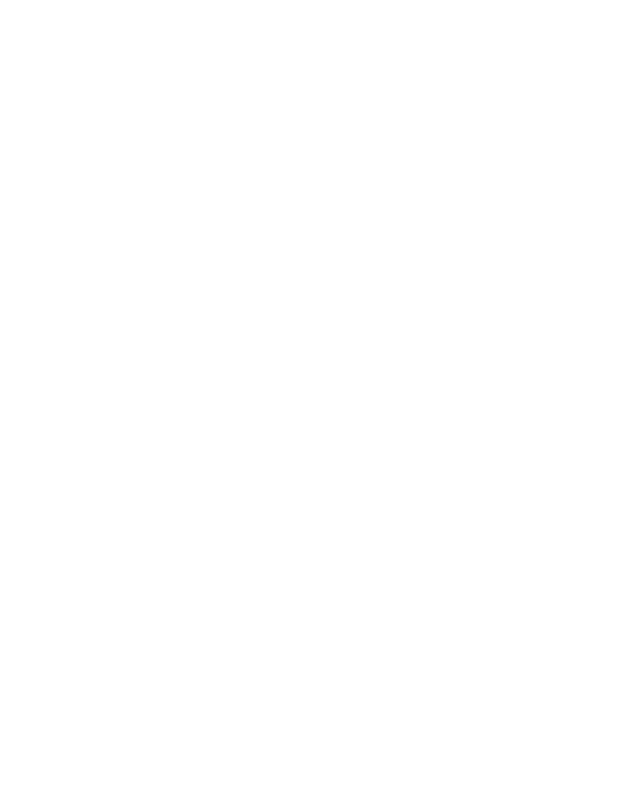
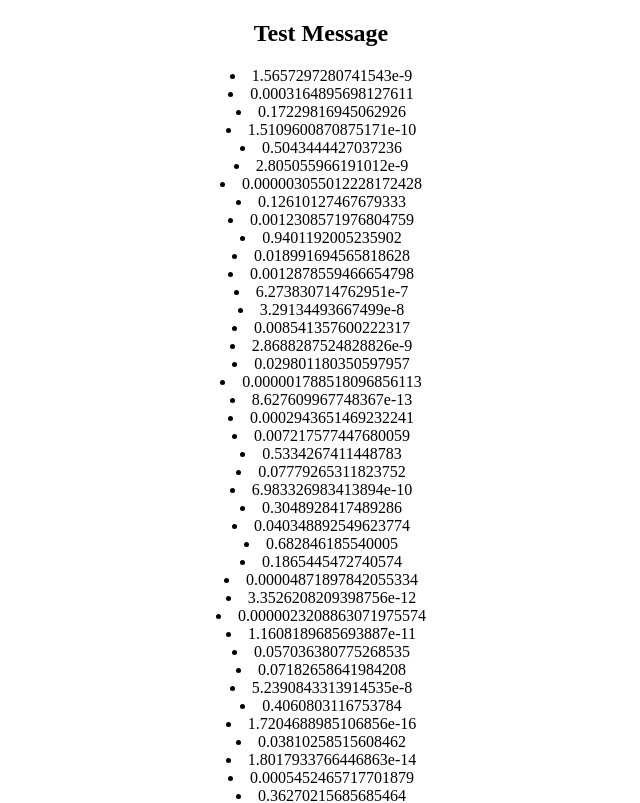
Before and after one commit to DilfaThayyil/ReactLearnings, a React (Vite) app: page / in a window 1280 px wide. Shown: the top 803 px of the page, without its empty margins (319-959 px from the left). Built offline with nearby package versions, Linux system fonts and the light colour scheme.

Commit message:
slight changes

```diff
--- a/src/App.jsx
+++ b/src/App.jsx
@@ -1,19 +1,11 @@
 import React,{useCallback, useEffect, useMemo, useState} from "react";
-import axios from 'axios'
-import Counter from "./Counter";
-import fetchUser from "./useEffect";
-import Child from "./Child";
-import Parent from "./Parent";
-import Memo from "./Memo";
-import UseContextParent from "./useContextParent";
-import Counterr from "./useCallback";
-import ReducerFunction from "./useReducer";
-import useLE from "./useLayoutEffect";
+
+import UseLe from "./useLayoutEffect";
 
 function App(){
   return (
   <>
-    <useLE/>
+    <UseLe/>
   </>
   )
 
--- a/src/useLayoutEffect.jsx
+++ b/src/useLayoutEffect.jsx
@@ -1,7 +1,8 @@
 import { useLayoutEffect } from "react"
+import { useEffect } from "react"
 
 
-function useLE(){
+function UseLe(){
     useEffect(()=>{
         console.log("Message from useEffect")
     },[])
@@ -22,4 +23,4 @@
 
 
 
-export default useLE
+export default UseLe
```
